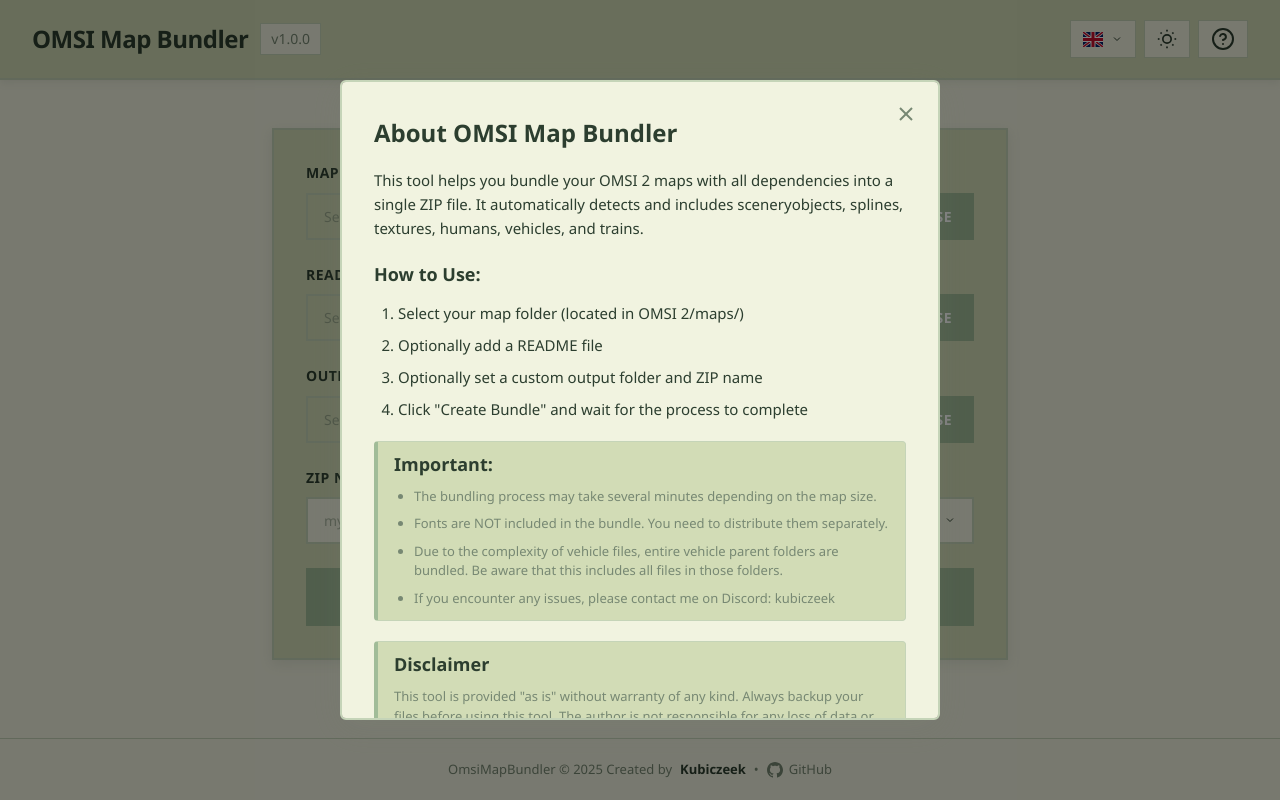
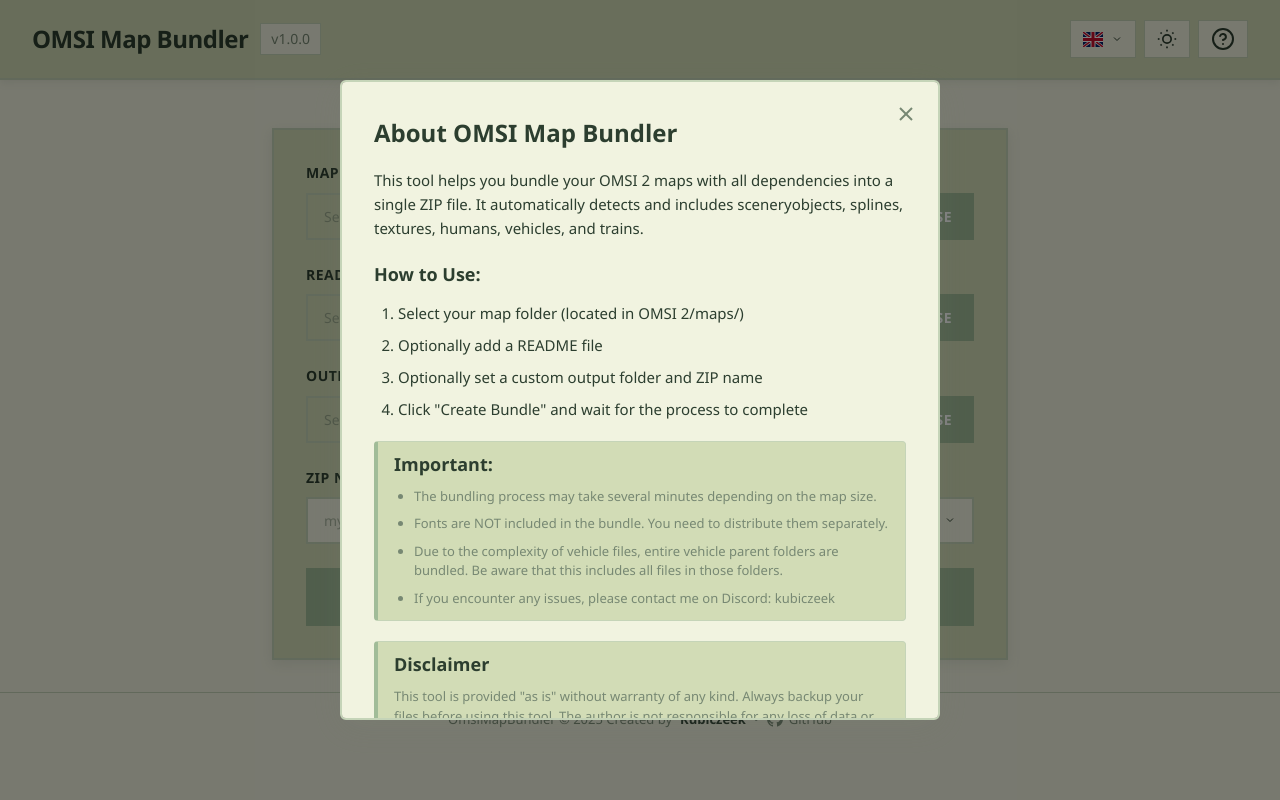
Before and after one commit to Kubiczeek/OmsiMapBundler, a website built with Vite: page index.html in a window 1280 px wide. Built offline with nearby package versions, Linux system fonts and the light colour scheme.

Commit message:
fix: Adjust footer position and padding for better layout consistency

```diff
--- a/src/styles/footer.css
+++ b/src/styles/footer.css
@@ -1,9 +1,8 @@
 /* Footer */
 .app-footer {
-  position: fixed;
-  bottom: 0;
+  position: relative;
   width: 100%;
-  padding: 20px 32px;
+  padding: 16px 32px;
   text-align: center;
   color: var(--neutral);
   font-size: 13px;
--- a/src/styles/form.css
+++ b/src/styles/form.css
@@ -2,7 +2,7 @@
 .container {
   max-width: 800px;
   margin: 0 auto;
-  padding: 48px 32px;
+  padding: 48px 32px 32px;
 }
 
 /* Form Section */
```
